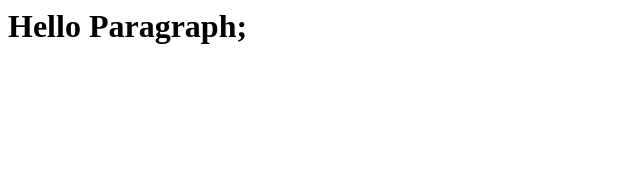
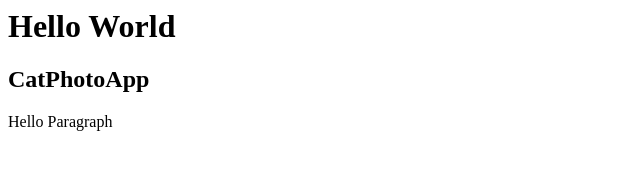
Before and after one commit to Pavaroti707/Day03, a plain HTML site: page ex13/src/index.html in a window 1280 px wide. Shown: the whole page, without its empty margins (0-640 px from the left). Drawn offline with Linux system fonts and the light colour scheme.

Commit message:
Modified files

```diff
--- a/ex04/src/index.js
+++ b/ex04/src/index.js
@@ -1,6 +1,6 @@
 function main() {
 
-    // Only change coode below this line
+    // Only change code below this line
     var x = 10;
     var y = x;
     // Only change code above this line
--- a/ex09/src/index.js
+++ b/ex09/src/index.js
@@ -3,10 +3,8 @@ function main(numOne,numTwo,) {
    var difference = numOne - numTwo;
 
 
-   return difference;
-
     // Only change code above this line
-
+    return difference;
 }
 console.log(main(15,8));
 console.log(main(25,8));
--- a/ex13/src/index.html
+++ b/ex13/src/index.html
@@ -1,3 +1,3 @@
-<h1>
-    <p>Hello Paragraph; </p>
-   </h1>
+<h1>Hello World</h1>
+<h2>CatPhotoApp</h2>
+<p>Hello Paragraph</p>
```
